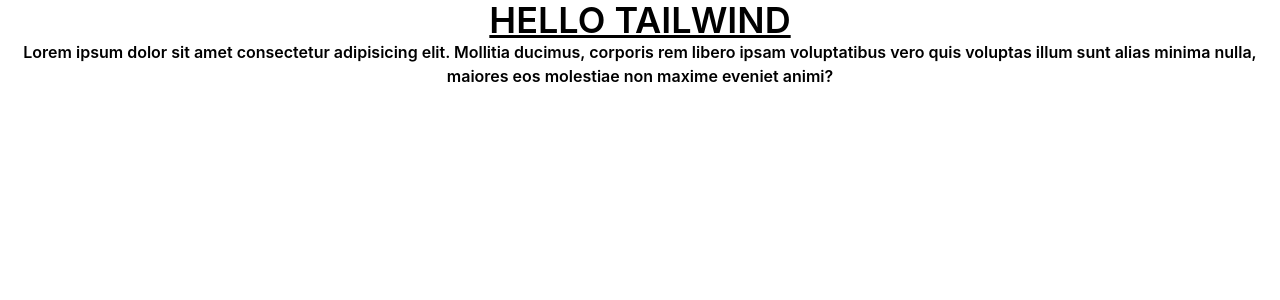
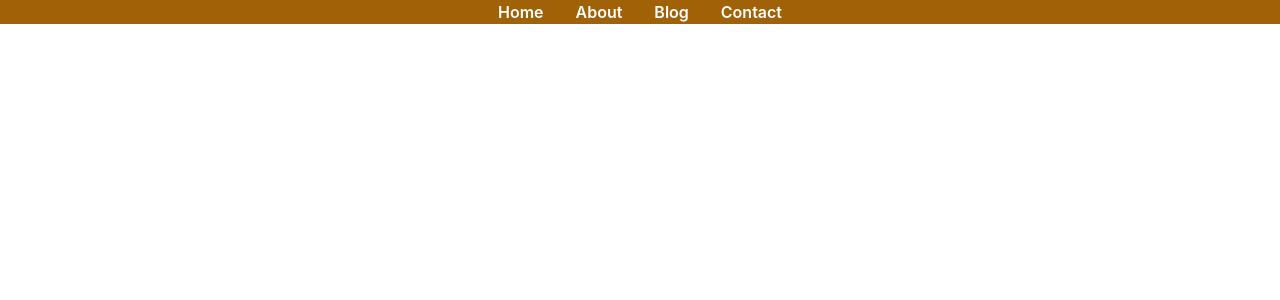
Before and after one commit to jahid-111/try-react-tailwind, a React (Create React App) app: page / in a window 1280 px wide. Shown: the top 300 px of the page. Built offline with nearby package versions, Linux system fonts and the light colour scheme.

Commit message:
navbarToggle

```diff
--- a/package.json
+++ b/package.json
@@ -3,6 +3,7 @@
   "version": "0.1.0",
   "private": true,
   "dependencies": {
+    "@heroicons/react": "^2.1.3",
     "@testing-library/jest-dom": "^5.17.0",
     "@testing-library/react": "^13.4.0",
     "@testing-library/user-event": "^13.5.0",
--- a/src/App.js
+++ b/src/App.js
@@ -1,11 +1,19 @@
-import logo from './logo.svg';
+
 import './App.css';
+import Header from './components/Header';
+
 
 function App() {
+
+
+
   return (
-    <div className="App">
-     <h2 className=' text-4xl underline font-semibold'>HELLO TAILWIND</h2>
-     <p className=' font-semibold'>Lorem ipsum dolor sit amet consectetur adipisicing elit. Mollitia ducimus, corporis rem libero ipsam voluptatibus vero quis voluptas illum sunt alias minima nulla, maiores eos molestiae non maxime eveniet animi?</p>
+    <div className=" mx-auto">
+
+    <Header></Header>
+
+
+
     </div>
   );
 }
--- /dev/null
+++ b/src/components/Header.js
@@ -0,0 +1,43 @@
+
+
+import React, { useState } from 'react';
+import Link from './Link';
+import { Bars3Icon, XMarkIcon } from '@heroicons/react/24/solid'
+const Header = () => {
+
+    const [open , setOpen] =useState(false)
+
+
+
+    const routes = [
+        {id: 1 , name : "Home", path: "/home"},
+        {id: 2 , name : "About", path: "/About"},
+        {id: 3 , name : "Blog", path: "/Blog"},
+        {id: 4 , name : "Contact", path: "/Contact"},
+    ]
+
+    // console.log(routes)
+    return (
+        <div className=' bg-lime-400 '>
+            <nav className='  w-full relativ bg-yellow-700'>
+                <div onClick={ () => setOpen(!open)} className=' md:hidden h-10 w-10 text-sky-800'>
+                    {
+                        open ?  <XMarkIcon ></XMarkIcon> :<Bars3Icon></Bars3Icon>
+                    }
+
+                </div>
+
+                <ul className={` md:flex w-full justify-center  absolute md:static items-center duration500 ease-in gap-8 ${open ? 'top-7' : 'top-[-120px]'}`}>
+                    {
+                        routes.map( route => <Link key={route.id}
+                            route={route}
+                            ></Link>)
+                    }
+                </ul>
+
+            </nav>
+</div>
+    );
+};
+
+export default Header;
--- /dev/null
+++ b/src/components/Link.js
@@ -0,0 +1,15 @@
+
+
+import React from 'react';
+
+const Link = ({ route }) => {
+
+    return (
+          <li className=' bg-yellow-700 text-white'>
+            <a className=' font-semibold' href={route.path}> {route.name}</a>
+          </li>
+
+    );
+};
+
+export default Link;
--- a/src/index.js
+++ b/src/index.js
@@ -6,9 +6,9 @@
 
 const root = ReactDOM.createRoot(document.getElementById('root'));
 root.render(
-  <React.StrictMode>
+
     <App />
-  </React.StrictMode>
+
 );
 
 // If you want to start measuring performance in your app, pass a function
```
Also changed, not shown: 1 other file (tests, documents, lock files or other folders).
